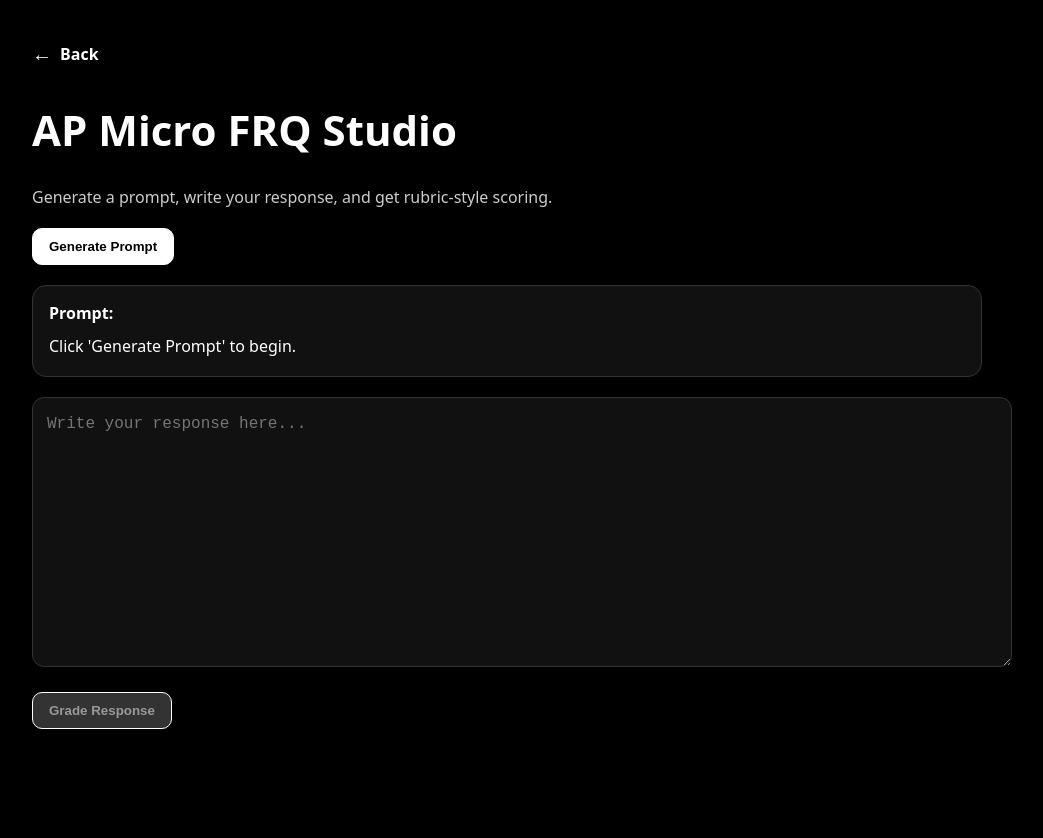
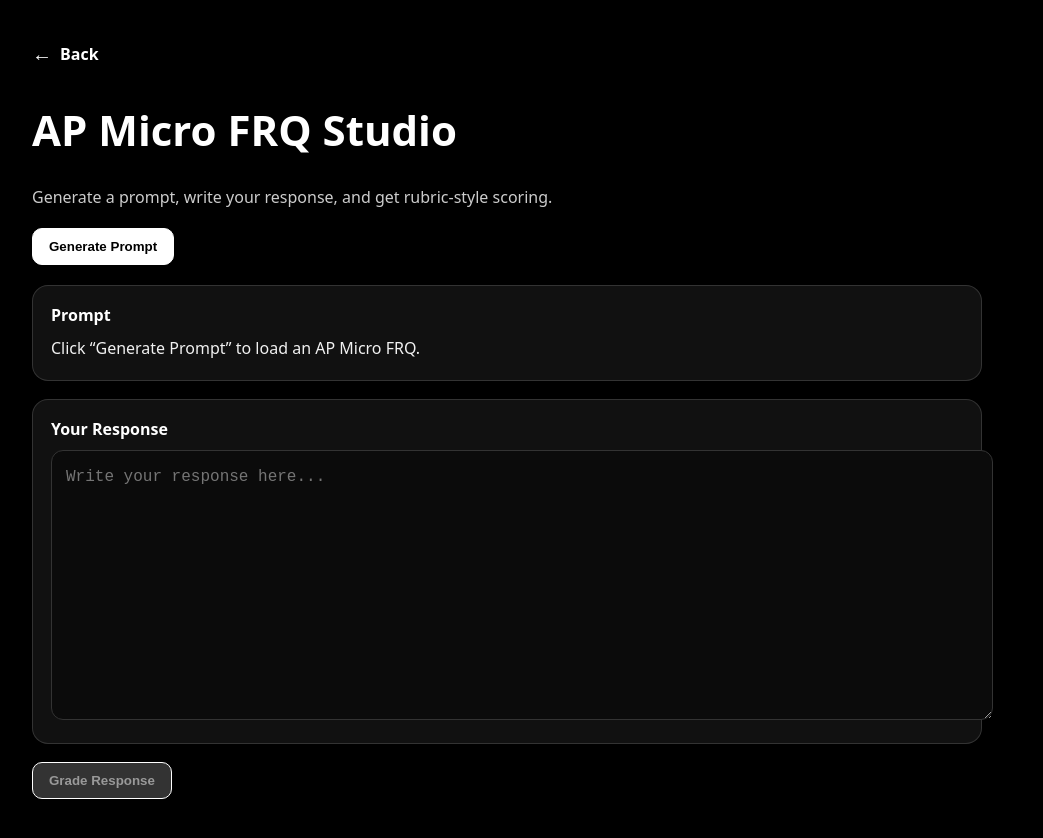
Before and after one commit to schiffmannlevi-rgb/ap-gov-tutor, a Next.js app: page /micro/frq in a window 1280 px wide. Shown: the top 838 px of the page, without its empty margins (133-1176 px from the left). Built offline with nearby package versions, Linux system fonts and the light colour scheme.

Commit message:
fix micro frq two-box layout

```diff
--- a/app/micro/frq/page.tsx
+++ b/app/micro/frq/page.tsx
@@ -140,19 +140,29 @@ export default function MicroFrqPage() {
 
         <div
           style={{
-            border: "1px solid #333",
-            borderRadius: 14,
-            padding: 16,
-            marginBottom: 20,
+            border: "1px solid rgba(255,255,255,0.14)",
+            borderRadius: 16,
+            padding: 18,
             background: "#111",
+            marginBottom: 18,
           }}
         >
-          <strong>Prompt:</strong>
-          <div style={{ marginTop: 10, lineHeight: 1.6 }}>
-            {prompt || "Click 'Generate Prompt' to begin."}
+          <div style={{ fontWeight: 900, marginBottom: 10 }}>Prompt</div>
+          <div style={{ lineHeight: 1.6, color: "#f1f1f1" }}>
+            {prompt || "Click “Generate Prompt” to load an AP Micro FRQ."}
           </div>
         </div>
 
+        <div
+          style={{
+            border: "1px solid rgba(255,255,255,0.14)",
+            borderRadius: 16,
+            padding: 18,
+            background: "#111",
+            marginBottom: 18,
+          }}
+        >
+          <div style={{ fontWeight: 900, marginBottom: 10 }}>Your Response</div>
           <textarea
             value={response}
             onChange={(e) => setResponse(e.target.value)}
@@ -163,13 +173,14 @@ export default function MicroFrqPage() {
               padding: 14,
               borderRadius: 12,
               border: "1px solid #333",
-            background: "#111",
+              background: "#0b0b0b",
               color: "#fff",
-            marginBottom: 20,
               fontSize: 16,
               lineHeight: 1.5,
+              resize: "vertical",
             }}
           />
+        </div>
 
         <button
           onClick={gradeResponse}
```
Lines whose indentation alone changed are shown as unchanged.
